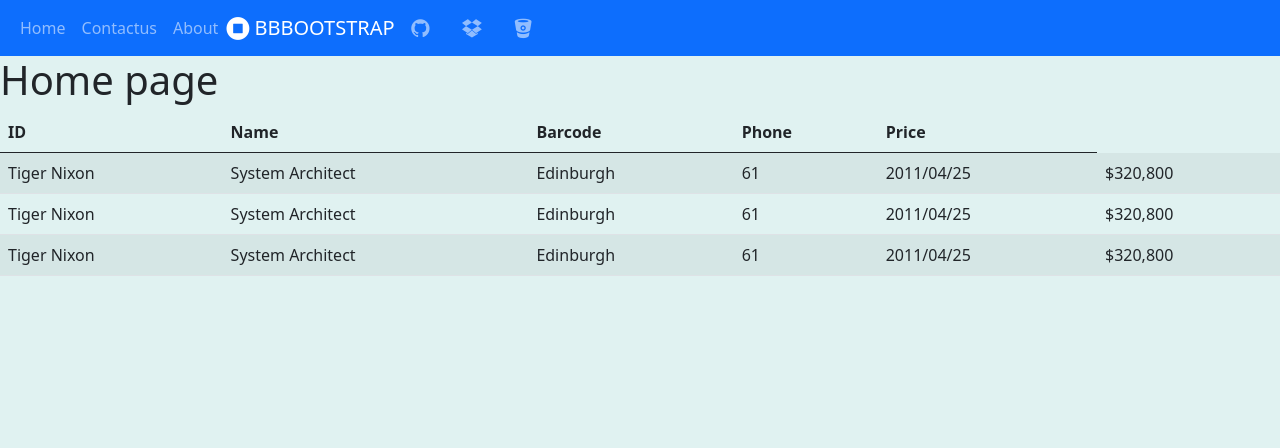
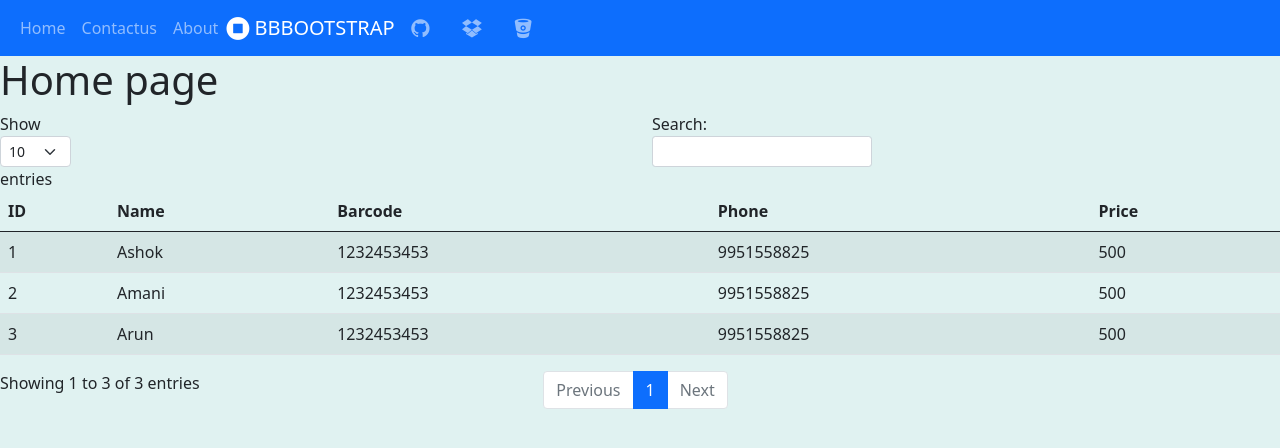
Before and after one commit to 1993palla/latest-app, a Flask app: page / in a window 1280 px wide. Shown: the top 448 px of the page. Run offline with Flask 2, Linux system fonts and the light colour scheme; some libraries are stand-ins or nearby versions.

Commit message:
Table created with data

```diff
--- a/templates/home.html
+++ b/templates/home.html
@@ -58,12 +58,12 @@
         <tbody>
             {% for item in items_sec%}
               <tr>
-                <td>Tiger Nixon</td>
-                <td>System Architect</td>
-                <td>Edinburgh</td>
-                <td>61</td>
-                <td>2011/04/25</td>
-                <td>$320,800</td>
+                <td>{{item.id}}</td>
+                <td>{{item.name}}</td>
+                <td>{{item.barcode}}</td>
+                <td>{{item.phone}}</td>
+                <td>{{item.price}}</td>
+
             </tr>
             {% endfor %}
 
```
